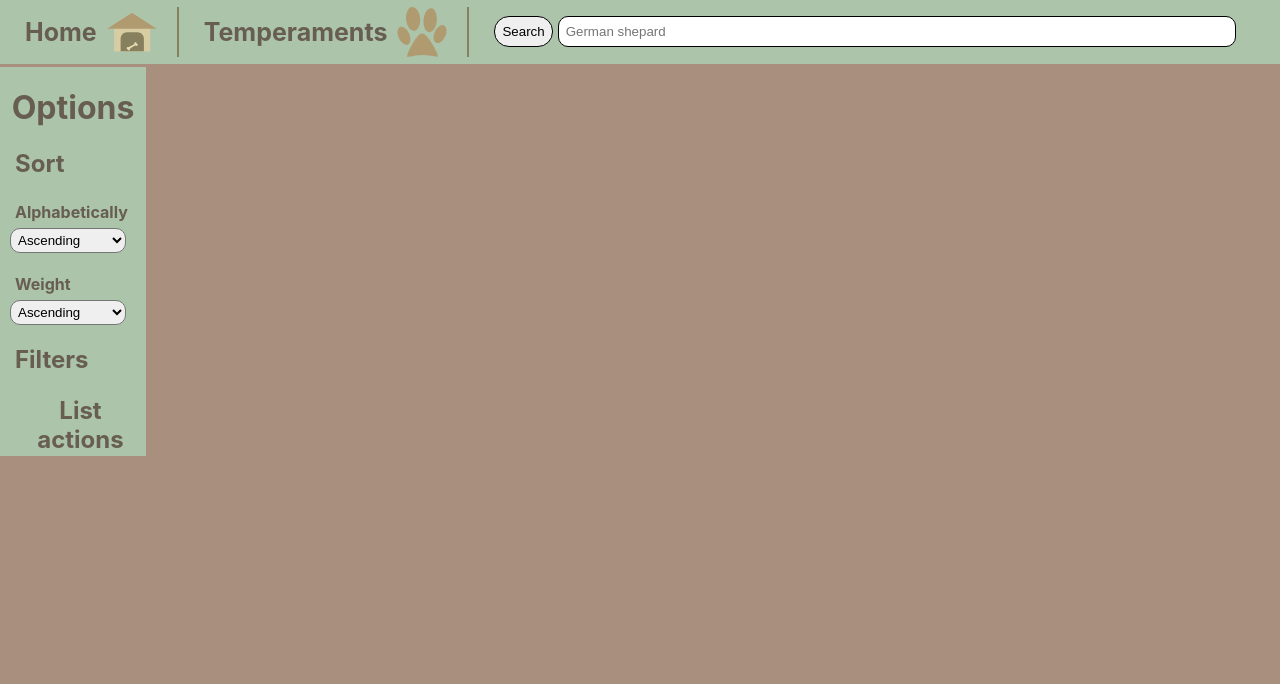
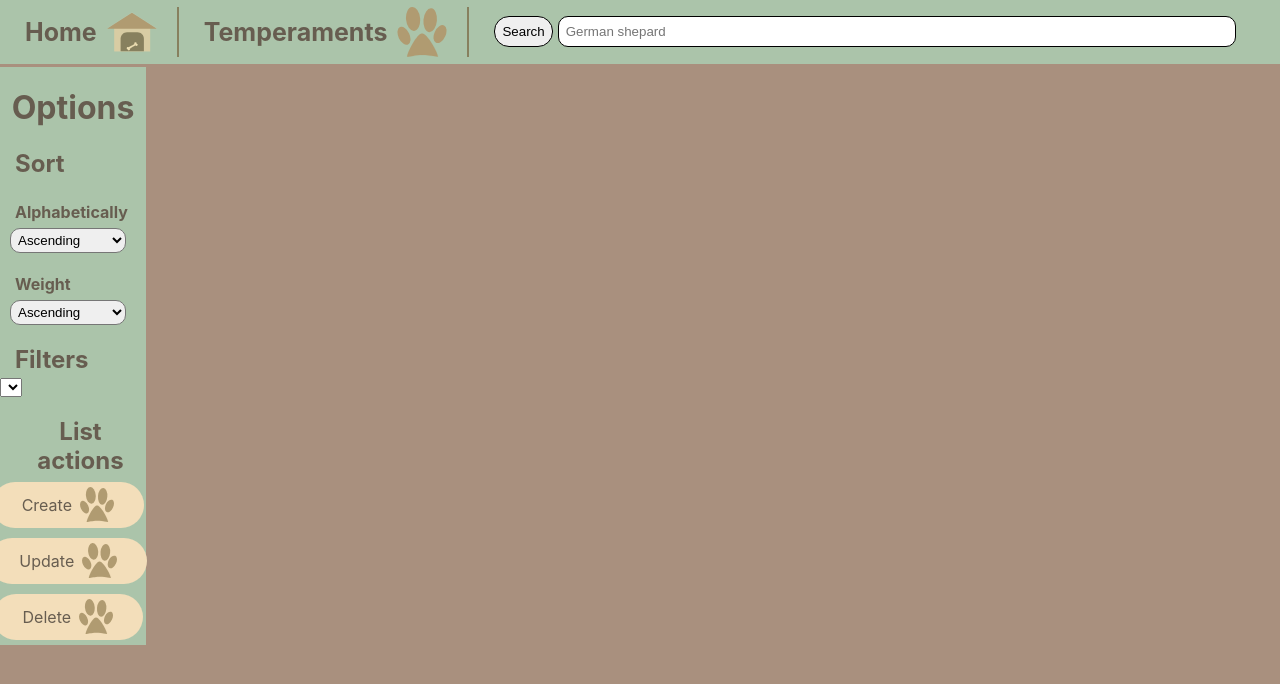
Before and after one commit to neortegab/dogs, a React (Create React App) app in the folder client/: page /temperaments in a window 1280 px wide. Shown: the top 684 px of the page. Built offline with nearby package versions, Linux system fonts and the light colour scheme.

Commit message:
Sidebar action buttons

```diff
--- a/client/src/Components/AuxButtons/ActionButton.jsx
+++ b/client/src/Components/AuxButtons/ActionButton.jsx
@@ -1,11 +1,13 @@
 import React from 'react'
+import paw from '../../images/paw.svg'
+import '../Styles/ActionButton.css'
 
 export default function ActionButton(props) {
     const { action } = props;
   return (
-    <div>
-        <p>{action}</p>
-        <img src='../../images/paw.svg' alt={action}/>
+    <div className='action-button'>
+        <p className='action-name'>{action}</p>
+        <img className='action-image' src={paw} alt={action}/>
     </div>
   )
 }
--- a/client/src/Components/Sidebar.jsx
+++ b/client/src/Components/Sidebar.jsx
@@ -1,5 +1,6 @@
 import React from 'react'
 import SidebarOption from './AuxComponents/SidebarOption'
+import ActionButton from './AuxButtons/ActionButton'
 import './Styles/Sidebar.css'
 
 export default function Sidebar() {
@@ -11,10 +12,15 @@ export default function Sidebar() {
         <SidebarOption name='Weight'/>
         <h2 className='sidebar-subtitle'>Filters</h2>
         <div>
+          <select>
+            {/* Map temperaments for the options */}
+          </select>
         </div>
         <h2 className='sidebar-subtitle'>List actions</h2>
-        <div>
-
+        <div className='sidebar-buttons-list'>
+            <ActionButton action='Create'/>
+            <ActionButton action='Update'/>
+            <ActionButton action='Delete'/>
         </div>
     </div>
   )
--- /dev/null
+++ b/client/src/Components/Styles/ActionButton.css
@@ -0,0 +1,21 @@
+.action-button {
+    display: flex;
+    background-color: #F3DEBA;
+    border-radius: 30px;
+    padding: 5px;
+    margin-top: 5px;
+    margin-bottom: 5px;
+}
+
+.action-name {
+    color: #675D50;
+    margin: 8px;
+    margin-left: 25px;
+}
+
+.action-image{
+    max-width: calc(100%-15px);
+    max-height: calc(100%-12px);
+    height: 35px;
+    margin-right: 25px;
+}
--- a/client/src/Components/Styles/Sidebar.css
+++ b/client/src/Components/Styles/Sidebar.css
@@ -19,3 +19,11 @@
     margin-left: 15px;
     margin-bottom: 2px;
 }
+
+.sidebar-buttons-list{
+    display: flex;
+    flex-direction: column;
+    flex-wrap: nowrap;
+    align-items: center;
+    width: calc(100% - 10px);
+}
```
Also changed, not shown: client/src/Components/AuxButtons/FilterButton.jsx (added, +15 -0 lines).
